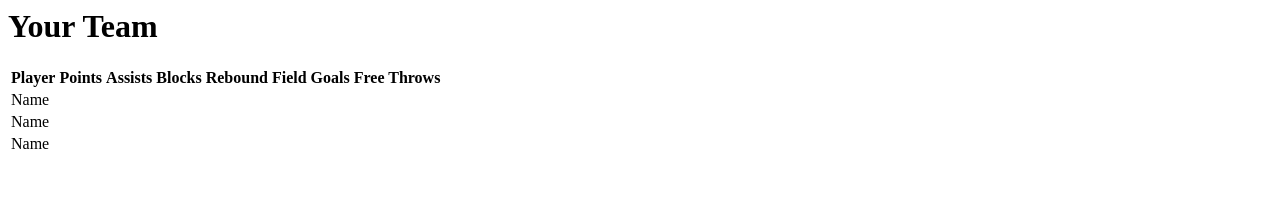
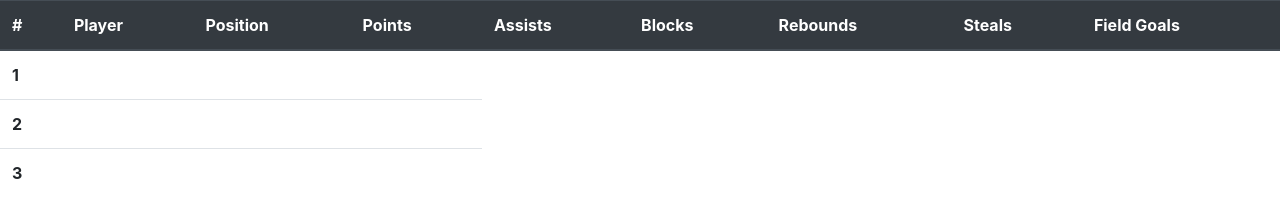
Before and after one commit to joemc9011/projecttwo, a plain HTML site: page public/results.html in a window 1280 px wide. Drawn offline with nearby package versions, Linux system fonts and the light colour scheme.

Commit message:
results tables but missing api

```diff
--- a/public/results.html
+++ b/public/results.html
@@ -1,43 +1,57 @@
-<h1>Your Team</h1>
+<!DOCTYPE html>
+<html lang="en">
+<head>
+<meta charset="UTF-8">
+<meta name="viewport" content="width=device-width, initial-scale=1.0">
+<meta http-equiv="X-UA-Compatible" content="ie=edge">
+<meta name="Description" content="Enter your description here"/>
+<link rel="stylesheet" href="https://cdnjs.cloudflare.com/ajax/libs/twitter-bootstrap/4.5.2/css/bootstrap.min.css">
+<link rel="stylesheet" href="https://cdnjs.cloudflare.com/ajax/libs/font-awesome/5.15.0/css/all.min.css">
+<link rel="stylesheet" href="assets/css/style.css">
+<title>Title</title>
+</head>
+<body>
 
-<table class="teams">
-    <thead>
+    <table class="table">
+        <thead class="thead-dark">
           <tr>
-            <th class="header">Player</th>
-            <th class="header">Points</th>
-            <th class="header">Assists</th>
-            <th class="header">Blocks</th>
-            <th class="header">Rebound</th>
-            <th class="header">Field Goals</th>
-            <th class="header">Free Throws</th>
+            <th scope="col">#</th>
+            <th scope="col">Player</th>
+            <th scope="col">Position</th>
+            <th scope="col">Points</th>
+            <th scope="col">Assists</th>
+            <th scope="col">Blocks</th>
+            <th scope="col">Rebounds</th>
+            <th scope="col">Steals</th>
+            <th scope="col">Field Goals</th>
           </tr>
         </thead>
         <tbody>
           <tr>
-            <td>Name</td>
-            <td></td>
-            <td></td>
+            <th scope="row">1</th>
             <td></td>
             <td></td>
             <td></td>
           </tr>
           <tr>
-            <td>Name</td>
-            <td></td>
-            <td></td>
+            <th scope="row">2</th>
             <td></td>
             <td></td>
             <td></td>
           </tr>
-
           <tr>
-            <td>Name</td>
-            <td></td>
-            <td></td>
+            <th scope="row">3</th>
             <td></td>
             <td></td>
             <td></td>
           </tr>
-
         </tbody>
       </table>
+
+
+
+<script src="https://cdnjs.cloudflare.com/ajax/libs/jquery/3.5.1/jquery.slim.min.js"></script>
+<script src="https://cdnjs.cloudflare.com/ajax/libs/popper.js/1.16.1/umd/popper.min.js"></script>
+<script src="https://cdnjs.cloudflare.com/ajax/libs/twitter-bootstrap/4.5.2/js/bootstrap.min.js"></script>
+</body>
+</html>
```
Lines whose indentation alone changed are shown as unchanged.
